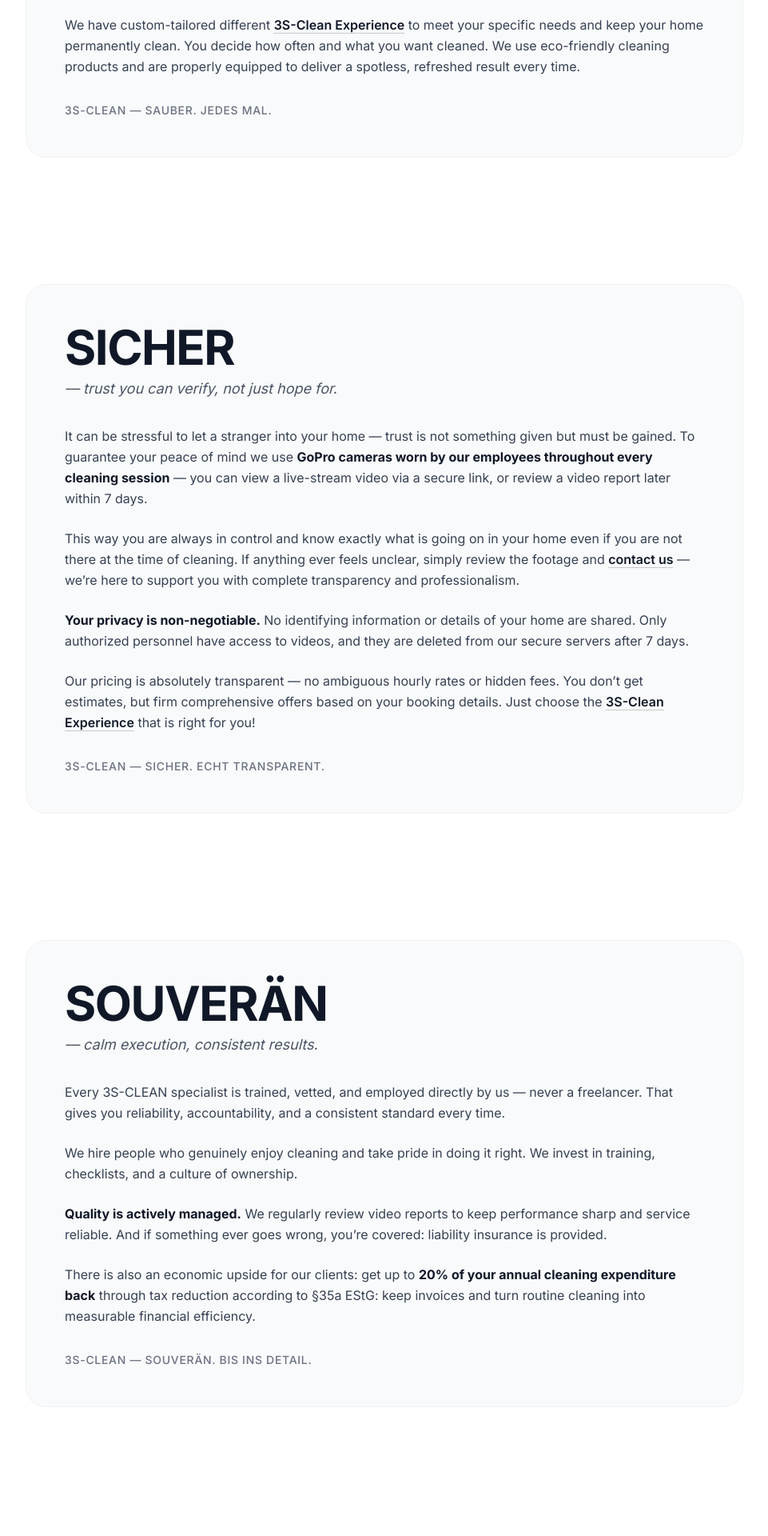
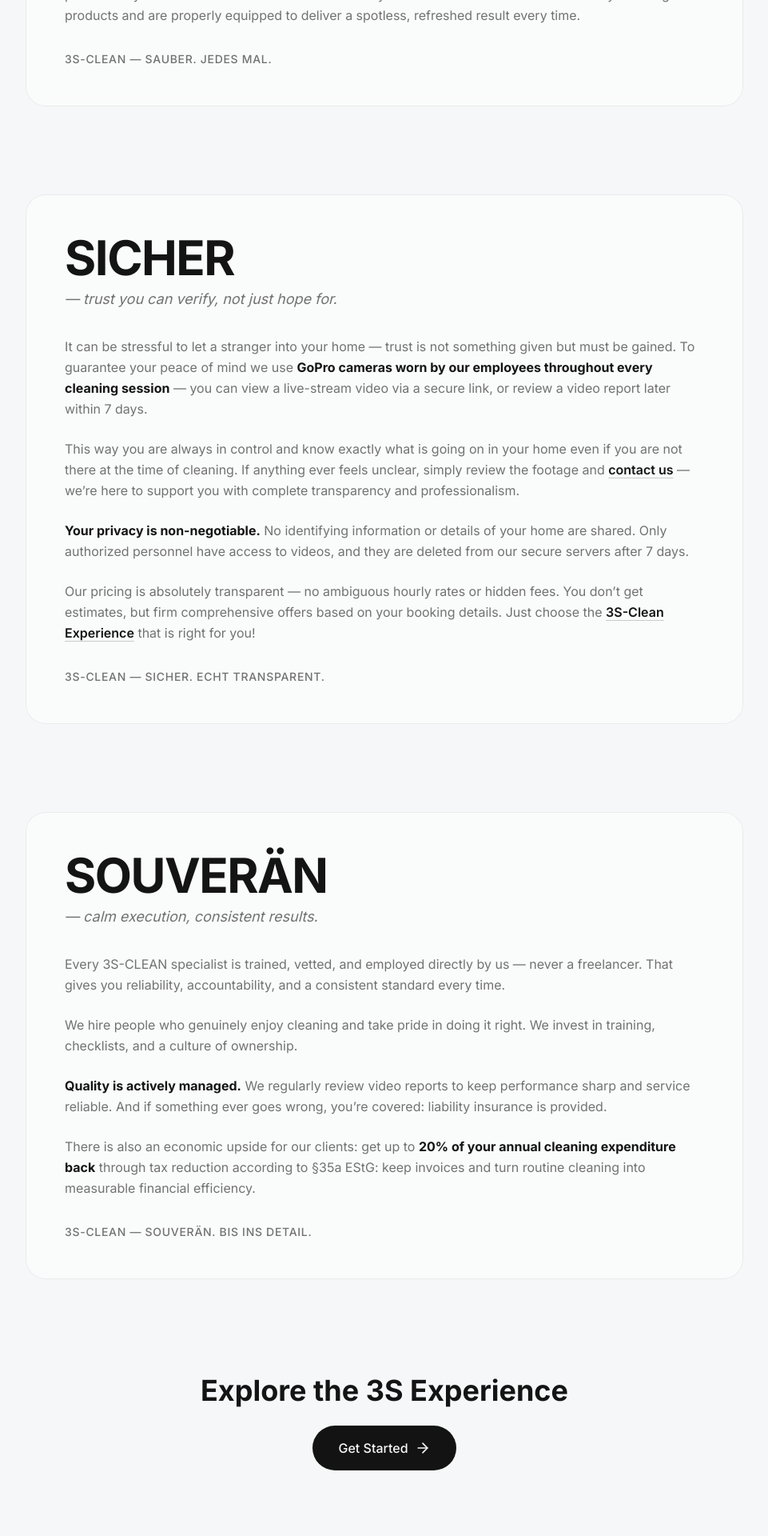
Before and after one commit to 3S-Clean/3s-clean-app, a Next.js app: page /en/definition in a window 1280 px wide. Shown: the part 700-2620 px from the top of the page at 80% size, without its empty margins (159-1120 px from the left). Built offline with nearby package versions, Linux system fonts and the light colour scheme; no server answers.

Commit message:
feat: new 6 page

```diff
--- a/app/[locale]/HomePageClient.tsx
+++ b/app/[locale]/HomePageClient.tsx
@@ -235,7 +235,11 @@ export default function HomePageClient() {
             PROMISE
             - cards animation ONLY on desktop
            ========================= */}
-                <section className="px-6 pb-14 lg:pb-20 max-w-7xl mx-auto xl:pt-20">
+                <section className="px-6 pt-12 sm:pt-16
+                                      pb-14 lg:pb-20
+                                      max-w-7xl mx-auto
+                                      xl:pt-20
+                                    ">
                     <SectionKicker>{t("promise.title")}</SectionKicker>
 
                     <div className="flex flex-col xl:flex-row xl:gap-8">
--- a/app/[locale]/definition/page.tsx
+++ b/app/[locale]/definition/page.tsx
@@ -7,14 +7,16 @@ import { ArrowRight } from "lucide-react";
 import Header from "@/components/header/Header";
 import Footer from "@/components/footer/Footer";
 
+/* ---------- UI helpers ---------- */
+
 function SectionShell({ children }: { children: React.ReactNode }) {
     return (
         <div
             className="
         max-w-4xl mx-auto
         rounded-3xl
-        bg-gray-50 text-gray-900
-        dark:bg-white/5 dark:text-white
+        bg-[var(--card)]/70 backdrop-blur-sm
+        text-[var(--text)]
         p-8 md:p-12
         ring-1 ring-black/5 dark:ring-white/10
       "
@@ -24,35 +26,26 @@ function SectionShell({ children }: { children: React.ReactNode }) {
     );
 }
 
-function Muted({ children, className = "" }: { children: React.ReactNode; className?: string }) {
-    return (
-        <p className={`text-gray-600 dark:text-white/70 ${className}`}>
-            {children}
-        </p>
-    );
+function Muted({
+                   children,
+                   className = "",
+               }: {
+    children: React.ReactNode;
+    className?: string;
+}) {
+    return <p className={`text-[var(--muted)] ${className}`}>{children}</p>;
 }
 
 function Body({ children }: { children: React.ReactNode }) {
-    return (
-        <div className="space-y-6 leading-relaxed text-gray-700 dark:text-white/80">
-            {children}
-        </div>
-    );
+    return <div className="space-y-6 leading-relaxed text-[var(--muted)]">{children}</div>;
 }
 
-function InlineLink({
-                        href,
-                        children,
-                    }: {
-    href: string;
-    children: React.ReactNode;
-}) {
+function InlineLink({ href, children }: { href: string; children: React.ReactNode }) {
     return (
         <Link
             href={href}
             className="
-        font-semibold
-        text-gray-900 dark:text-white
+        font-semibold text-[var(--text)]
         underline underline-offset-4
         decoration-black/20 dark:decoration-white/25
         hover:decoration-black/50 dark:hover:decoration-white/60
@@ -63,38 +56,51 @@ function InlineLink({
     );
 }
 
+/* ---------- hash scroll fix ---------- */
+
+function HashScrollFix() {
+    useEffect(() => {
+        const scrollToHash = (behavior: ScrollBehavior = "auto") => {
+            const hash = window.location.hash?.slice(1);
+            if (!hash) return;
+
+            const el = document.getElementById(hash);
+            if (!el) return;
+
+            el.scrollIntoView({ behavior, block: "start" });
+        };
+
+        // На первом маунте делаем пару попыток (layout/шрифты/хедер могут сдвинуть высоту)
+        requestAnimationFrame(() => scrollToHash("auto"));
+        requestAnimationFrame(() => scrollToHash("auto"));
+
+        const onHashChange = () => scrollToHash("smooth");
+        window.addEventListener("hashchange", onHashChange);
+
+        return () => window.removeEventListener("hashchange", onHashChange);
+    }, []);
+
+    return null;
+}
+
 export default function DefinitionPage() {
     const t = useTranslations("definition");
-    useEffect(() => {
-        const hash = window.location.hash;
-        if (!hash) return;
-
-        const id = hash.replace("#", "");
-
-        // даём странице отрендериться
-        requestAnimationFrame(() => {
-            const el = document.getElementById(id);
-            if (!el) return;
-
-            // если есть sticky header 80px — добавь scroll-margin-top (ниже)
-            el.scrollIntoView({ behavior: "smooth", block: "start" });
-        });
-    }, []);
 
     return (
         <>
             <Header />
+            <HashScrollFix />
 
-            <main className="min-h-screen mt-[80px] bg-white text-gray-900 dark:bg-black dark:text-white">
+            <main className="min-h-screen mt-[80px] bg-[var(--background)] text-[var(--text)] overflow-x-hidden">
                 {/* Hero */}
-                <section className="px-6 pt-12 pb-8 md:pt-20 md:pb-12 max-w-4xl mx-auto text-center">
-                    <h1 className="text-4xl md:text-5xl lg:text-6xl font-bold tracking-tight mb-4">
+                <section className="px-6 pt-10 pb-6 md:pt-16 md:pb-10 max-w-4xl mx-auto text-center">
+                    <h1 className="text-4xl md:text-5xl lg:text-6xl font-bold tracking-tight">
                         {t("hero.title")}
                     </h1>
                 </section>
 
                 {/* SAUBER */}
-                <section id="sauber" className="scroll-mt-[90px] px-6 py-12 md:py-20">
+                <section id="sauber" className="px-6 py-10 md:py-14 scroll-mt-[96px]">
                     <SectionShell>
                         <div className="mb-8">
                             <h2 className="text-4xl md:text-5xl lg:text-6xl font-bold tracking-tight mb-2">
@@ -107,20 +113,17 @@ export default function DefinitionPage() {
                             <p>{t("sauber.p1")}</p>
                             <p>{t("sauber.p2")}</p>
                             <p>
-                                {t("sauber.p3.before")}{" "}
-                                <InlineLink href="/experience">{t("links.experience")}</InlineLink>{" "}
+                                {t("sauber.p3.before")} <InlineLink href="/experience">{t("links.experience")}</InlineLink>{" "}
                                 {t("sauber.p3.after")}
                             </p>
                         </Body>
 
-                        <p className="mt-8 text-sm font-medium tracking-wider text-gray-500 dark:text-white/50">
-                            {t("sauber.footer")}
-                        </p>
+                        <Muted className="mt-8 text-sm font-medium tracking-wider uppercase">{t("sauber.footer")}</Muted>
                     </SectionShell>
                 </section>
 
                 {/* SICHER */}
-                <section id="sicher" className="scroll-mt-[90px] px-6 py-12 md:py-20">
+                <section id="sicher" className="px-6 py-10 md:py-14 scroll-mt-[96px]">
                     <SectionShell>
                         <div className="mb-8">
                             <h2 className="text-4xl md:text-5xl lg:text-6xl font-bold tracking-tight mb-2">
@@ -132,38 +135,32 @@ export default function DefinitionPage() {
                         <Body>
                             <p>
                                 {t("sicher.p1.before")}{" "}
-                                <strong className="text-gray-900 dark:text-white">
-                                    {t("sicher.p1.strong")}
-                                </strong>{" "}
+                                <strong className="text-[var(--text)]">{t("sicher.p1.strong")}</strong>{" "}
                                 {t("sicher.p1.after")}
                             </p>
 
                             <p>
-                                {t("sicher.p2.before")}{" "}
-                                <InlineLink href="/contact">{t("links.contact")}</InlineLink>{" "}
+                                {t("sicher.p2.before")} <InlineLink href="/contact">{t("links.contact")}</InlineLink>{" "}
                                 {t("sicher.p2.after")}
                             </p>
 
                             <p>
-                                <strong className="text-gray-900 dark:text-white">{t("sicher.p3.strong")}</strong>{" "}
+                                <strong className="text-[var(--text)]">{t("sicher.p3.strong")}</strong>{" "}
                                 {t("sicher.p3.after")}
                             </p>
 
                             <p>
-                                {t("sicher.p4.before")}{" "}
-                                <InlineLink href="/experience">{t("links.experience")}</InlineLink>{" "}
+                                {t("sicher.p4.before")} <InlineLink href="/experience">{t("links.experience")}</InlineLink>{" "}
                                 {t("sicher.p4.after")}
                             </p>
                         </Body>
 
-                        <p className="mt-8 text-sm font-medium tracking-wider text-gray-500 dark:text-white/50">
-                            {t("sicher.footer")}
-                        </p>
+                        <Muted className="mt-8 text-sm font-medium tracking-wider uppercase">{t("sicher.footer")}</Muted>
                     </SectionShell>
                 </section>
 
                 {/* SOUVERÄN */}
-                <section id="souveran" className="scroll-mt-[90px] px-6 py-12 md:py-20">
+                <section id="souveran" className="px-6 py-10 md:py-14 scroll-mt-[96px]">
                     <SectionShell>
                         <div className="mb-8">
                             <h2 className="text-4xl md:text-5xl lg:text-6xl font-bold tracking-tight mb-2">
@@ -175,39 +172,34 @@ export default function DefinitionPage() {
                         <Body>
                             <p>{t("souveran.p1")}</p>
                             <p>{t("souveran.p2")}</p>
+
                             <p>
-                                <strong className="text-gray-900 dark:text-white">
-                                    {t("souveran.p3.strong")}
-                                </strong>{" "}
+                                <strong className="text-[var(--text)]">{t("souveran.p3.strong")}</strong>{" "}
                                 {t("souveran.p3.after")}
                             </p>
+
                             <p>
                                 {t("souveran.p4.before")}{" "}
-                                <strong className="text-gray-900 dark:text-white">{t("souveran.p4.strong")}</strong>{" "}
+                                <strong className="text-[var(--text)]">{t("souveran.p4.strong")}</strong>{" "}
                                 {t("souveran.p4.after")}
                             </p>
                         </Body>
 
-                        <p className="mt-8 text-sm font-medium tracking-wider text-gray-500 dark:text-white/50">
-                            {t("souveran.footer")}
-                        </p>
+                        <Muted className="mt-8 text-sm font-medium tracking-wider uppercase">{t("souveran.footer")}</Muted>
                     </SectionShell>
                 </section>
 
                 {/* CTA */}
-                <section className="px-6 py-16 md:py-24 max-w-4xl mx-auto text-center">
-                    <h2 className="text-3xl md:text-4xl font-bold mb-6">
-                        {t("cta.title")}
-                    </h2>
+                <section className="px-6 pt-12 pb-16 md:pt-16 md:pb-24 max-w-4xl mx-auto text-center">
+                    <h2 className="text-3xl md:text-4xl font-bold mb-6">{t("cta.title")}</h2>
 
                     <Link
                         href="/experience"
                         className="
               inline-flex items-center gap-2
-              rounded-full px-8 py-4 font-medium
-              bg-gray-900 text-white hover:bg-gray-800
-              dark:bg-white dark:text-black dark:hover:bg-white/90
-              transition-colors
+              bg-[var(--text)] text-[var(--background)]
+              px-8 py-4 rounded-full font-medium
+              hover:opacity-90 transition-opacity
             "
                     >
                         {t("cta.button")}
```
